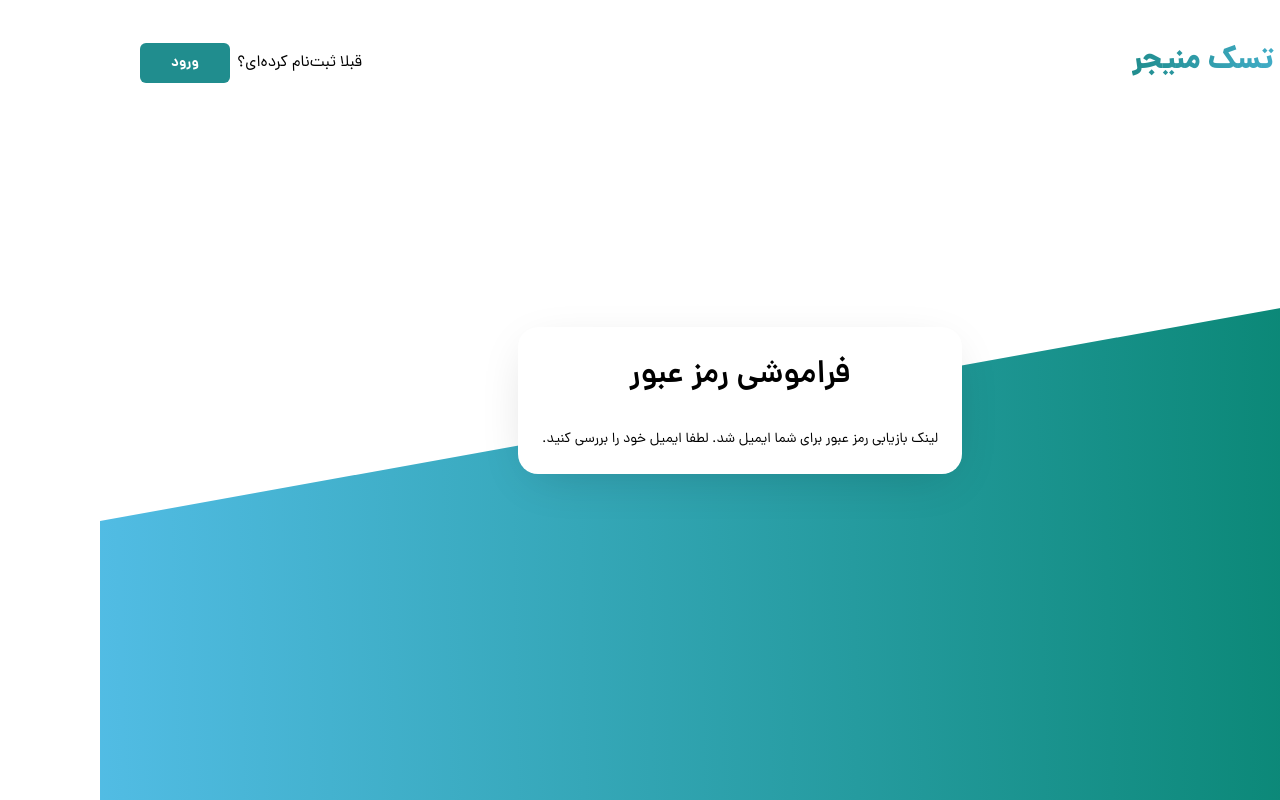
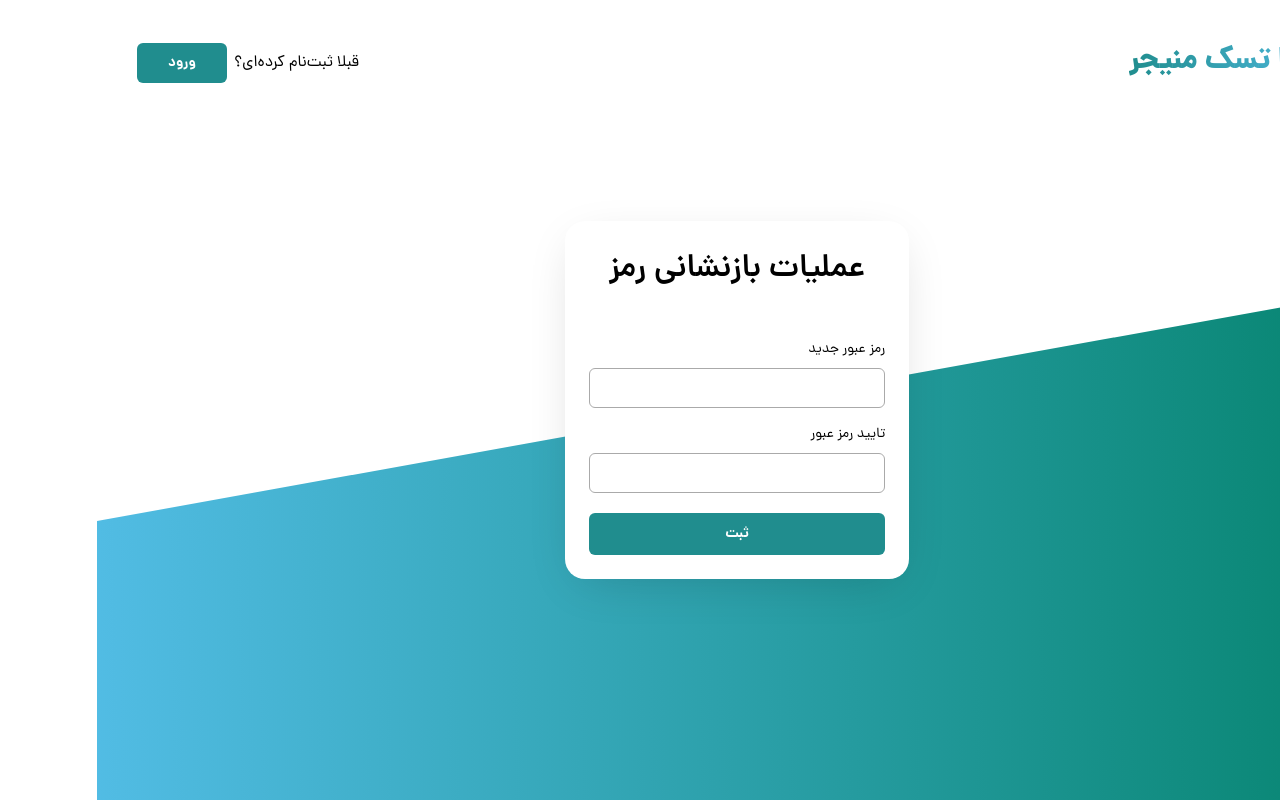
Before and after one commit to Quera-Spring-Front-end-Bootcamp/Group3, a React (Vite) app: page /auth/resetpassword in a window 1280 px wide. Built offline with nearby package versions, Linux system fonts and the light colour scheme.

Commit message:
Handle Reset Password api

```diff
--- a/src/pages/auth/forget.jsx
+++ b/src/pages/auth/forget.jsx
@@ -2,35 +2,43 @@ import AXIOS from "../../Utils/axios";
 import Button from "../../components/Button";
 import Card from "../../components/Card/Card";
 import Input from "../../components/Input";
+import { useState } from 'react';
 import { useForm } from "react-hook-form";
-import { useNavigate } from "react-router-dom";
 import toast from "react-hot-toast";
 
 const Forget = () => {
+  const [isEmailSend,setIsEmailSend] = useState(false);
   const {
     register,
     handleSubmit,
     formState: { errors },
   } = useForm();
 
-  const navigate = useNavigate();
-
   async function onSubmit(data) {
     const enteredEmail = data.email;
-    //check if email is registered
     try {
       await AXIOS.post("/auth/forget-password", {
         email: enteredEmail,
       });
       toast.success("عملیات با موفقیت انجام شد :)");
-      navigate("/auth/resetpassword");
+
+      setIsEmailSend(true)
     } catch (e) {
       toast.error("عملیات با مشکل رو به رو شد :(");
     }
   }
 
+  const emailSend = <div className="flex flex-row items-center justify-center w-screen h-screen">
+      <Card title={"فراموشی رمز عبور"}>
+        <p className="text-[14px] mt-7">
+          لینک بازیابی رمز عبور برای شما ایمیل شد. لطفا ایمیل خود را بررسی کنید.
+        </p>
+      </Card>
+    </div>
+
   return (
-    <div className="flex flex-row items-center justify-center w-screen h-screen">
+    <>
+      {!isEmailSend && <div className="flex flex-row items-center justify-center w-screen h-screen">
       <Card
         title={"فراموشی رمز عبور"}
         className="w-[463px] shadow-[0_12px_50px_-15px_rgba(0,0,0,0.18)] p-6 rounded-[20px]"
@@ -55,7 +63,9 @@ const Forget = () => {
           />
         </form>
       </Card>
-    </div>
-  );
+      </div>}
+       {isEmailSend && emailSend}
+    </>
+  )
 };
 export default Forget;
--- a/src/pages/auth/resetpassword.jsx
+++ b/src/pages/auth/resetpassword.jsx
@@ -1,12 +1,86 @@
+import { useForm } from "react-hook-form";
 import Card from "../../components/Card/Card";
+import Input from "../../components/Input";
+import Button from "../../components/Button";
+import toast from "react-hot-toast";
+import { useNavigate,useLocation } from "react-router-dom";
+import AXIOS from "../../Utils/axios";
+
+//  لینک ایمیل شده جهت تست به فرمت زیر تغییر یابد و توکن جدید جایگزین گردد
+// http://localhost:5173/auth/resetpassword?token=f8de51190f96a72d80749bbebf6cefdb617bc9bf
 
 const ResetPassword = () => {
+  const {
+    register,
+    formState: { errors },
+    handleSubmit,
+  } = useForm();
+  const query = new URLSearchParams(useLocation().search)
+  const navigate = useNavigate();
+
+  async function onSubmit(data) {
+
+    if (data.password === data.confirmPassword) {
+      try {
+        await AXIOS.post("/auth/reset-password", {
+          token: query.get("token"),
+          password: data.password,
+        });
+        toast.success("عملیات با موفقیت انجام شد.");
+        navigate("/main/listView");
+    } catch (e) {
+        toast.error("عملیات با خطا مواجه شد.");
+      }
+
+    }else {
+      toast.error("داده های وارده یکسان نیستند")
+    }
+
+  }
+
   return (
     <div className="flex flex-row items-center justify-center w-screen h-screen">
-      <Card title={"فراموشی رمز عبور"}>
-        <p className="text-[14px] mt-7">
-          لینک بازیابی رمز عبور برای شما ایمیل شد. لطفا ایمیل خود را بررسی کنید.
-        </p>
+      <Card title="عملیات بازنشانی رمز">
+        <form className="w-full mt-7" onSubmit={handleSubmit(onSubmit)}>
+
+          <div className="mt-4">
+            <Input
+              type="password"
+              label="رمز عبور جدید"
+              id="password"
+              error={errors.password}
+              register={register("password", {
+                required: "این فیلد الزامی می باشد!",
+                // pattern: {
+                //   value: /(?=.*\d)(?=.*[a-z])(?=.*[A-Z]).{8,}/g,
+                //   message:
+                //     "پسورد باید حداقل یک عدد و یک حرف بزرگ و کوچک و حداقل 8 کاراکتر یا بیشتر داشته باشد.",
+                // },
+              })}
+            />
+          </div>
+          <div className="mt-4">
+            <Input
+              type="Password"
+              label="تایید رمز عبور"
+              id="confirmPassword"
+              error={errors.password}
+              register={register("confirmPassword", {
+                required: "این فیلد الزامی می باشد!",
+                // pattern: {
+                //   value: /(?=.*\d)(?=.*[a-z])(?=.*[A-Z]).{8,}/g,
+                //   message:
+                //     "پسورد باید حداقل یک عدد و یک حرف بزرگ و کوچک و حداقل 8 کاراکتر یا بیشتر داشته باشد.",
+                // },
+              })}
+            />
+          </div>
+          <Button
+            title={"ثبت"}
+            type={"submit"}
+            classNames={"w-full text-center mt-5 "}
+          />
+        </form>
       </Card>
     </div>
   );
```
